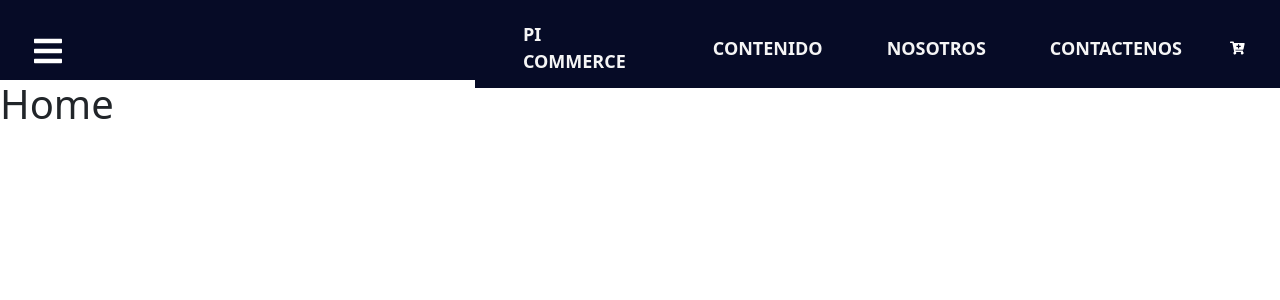
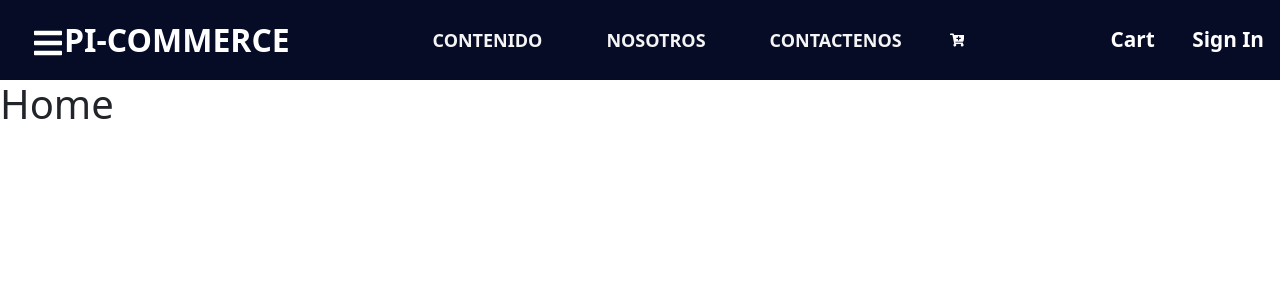
Before and after one commit to luisarcila00/ecommerce, a React (Create React App) app in the folder frontend/: page / in a window 1280 px wide. Shown: the top 300 px of the page. Built offline with nearby package versions, Linux system fonts and the light colour scheme.

Commit message:
sideBar/Menubar/style Elkin

```diff
--- a/frontend/src/components/Navbar.css
+++ b/frontend/src/components/Navbar.css
@@ -6,13 +6,28 @@
     align-items: center;
 }
 
+.navbar a {
+    color: #ffffff;
+    font-size: 2rem;
+    font-weight: bold;
+    text-decoration: none;
+    text-align: left;
+}
 .btn-nav {
     background-color: #060b26;
-    height: 80px;
     display: flex;
     justify-content: start;
     align-items: center;
 }
+.header-links a{
+    color:#ffffff;
+    font-size: 1.3rem;
+    text-decoration: none;
+    padding: 1rem;
+    font-weight: bold;
+    text-decoration: none;
+
+  }
 
 .menu-bars {
     margin-left: 2rem;
@@ -22,19 +37,21 @@
 
 .nav-menu {
     background-color: #060b26;
-    width: 250px;
+    width: 20rem;
     height: 100vh;
     display: flex;
     justify-content: center;
     position: fixed;
     top: 0;
     left: -100%;
-    transition: 850ms;
+    transition: all;
+    transition-duration: 1.5s;
 }
 
 .nav-menu.active {
     left: 0;
-    transition: 350ms;
+    transition: all;
+    transition-duration: .5s;
 }
 
 .nav-text {
@@ -58,13 +75,32 @@
     border-radius: 4px;
 }
 
+.nav-menu-items h3{
+    color: #ffffff;
+    font-size: 1.5rem;
+}
 .nav-menu-items a:hover {
     background-color: #1a83ff;
 }
 
 .nav-menu-items {
     width: 100%;
+
+
 }
+
+.sidebar-close-button{
+    border-radius: 50%;
+    border: .1rem #fff solid;
+    width: 3rem;
+    height: 3rem;
+    padding: .5rem;
+    font-size: 2rem;
+    cursor: pointer;
+    position: absolute;
+    right: .5rem;
+    top: 1.5rem
+  }
 
 .navbar-toggle {
     background-color: #060b26;
--- a/frontend/src/components/Navbar.js
+++ b/frontend/src/components/Navbar.js
@@ -18,7 +18,9 @@ function Navbar() {
         <div className='navbar'>
           <Link to='#' className='menu-bars'>
             <FaIcons.FaBars onClick={showSidebar} />
+            <a href="index.html">PI-COMMERCE</a>
           </Link>
+
           <div className='btn-nav'>
           {NavbarData.map((item, index) =>{
             return(
@@ -31,12 +33,17 @@ function Navbar() {
             )
           })}
           </div>
+          <div className="header-links">
+        <a href="cart.html">Cart</a>
+        <a href="signin.html" > Sign In</a>
+      </div>
         </div>
         <nav className={sidebar ? 'nav-menu active' : 'nav-menu'}>
           <ul className='nav-menu-items' onClick={showSidebar}>
             <li className='navbar-toggle'>
+            <h3>Admin Categories</h3>
               <Link to='#' className='menu-bars'>
-                <AiIcons.AiOutlineClose />
+                <AiIcons.AiOutlineClose className="sidebar-close-button"/>
               </Link>
             </li>
             {SidebarData.map((item, index) => {
--- a/frontend/src/components/NavbarData.js
+++ b/frontend/src/components/NavbarData.js
@@ -2,11 +2,7 @@ import React from 'react';
 import * as FaIcons from 'react-icons/fa';
 
 export const NavbarData = [
-  {
-    title: 'PI COMMERCE',
-    path: '/',
-    cName: 'nav-text'
-  },
+
   {
     title: 'CONTENIDO',
     path: '/usuarios',
```
